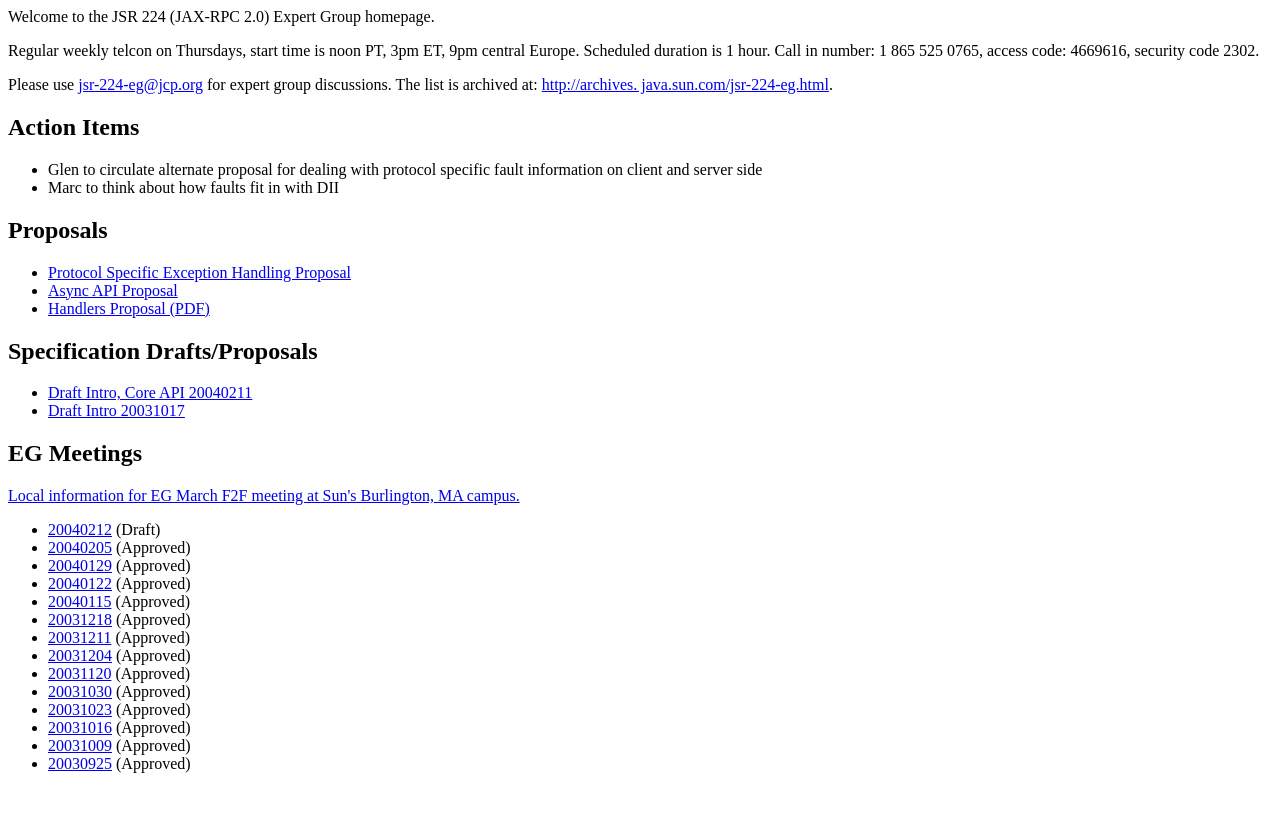
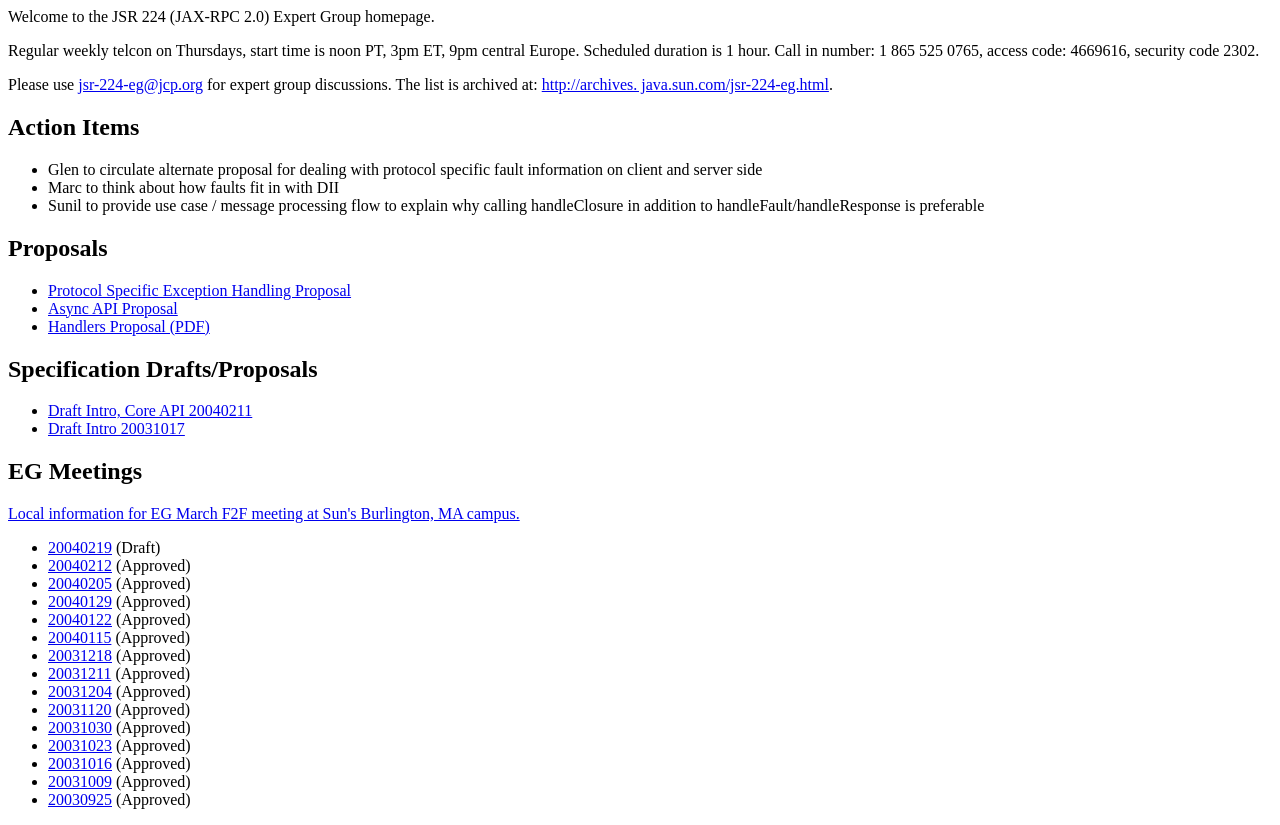
Before and after one commit to javaee/jax-ws-spec, a plain HTML site: page www/index.html in a window 1280 px wide. Before the commit the page ends 800 px from the top, so only its background shows below. Drawn offline with Linux system fonts and the light colour scheme.

Commit message:
Updates following 2/19 telcon

```diff
--- a/www/index.html
+++ b/www/index.html
@@ -17,6 +17,7 @@
     <ul>
         <li>Glen to circulate alternate proposal for dealing with protocol specific fault information on client and server side</li>
         <li>Marc to think about how faults fit in with DII</li>
+        <li>Sunil to provide use case / message processing flow to explain why calling handleClosure in addition to handleFault/handleResponse is preferable</li>
     </ul>
 
     <h2>Proposals</h2>
@@ -34,7 +35,8 @@
     <h2>EG Meetings</h2>
     <p><a href="meetings/SunF2F/index.html">Local information for EG March F2F meeting at Sun's Burlington, MA campus.</a></p>
     <ul>
-        <li><a href="meetings/Minutes20040212.txt">20040212</a> (Draft)</li>
+        <li><a href="meetings/Minutes20040219.txt">20040219</a> (Draft)</li>
+        <li><a href="meetings/Minutes20040212.txt">20040212</a> (Approved)</li>
         <li><a href="meetings/Minutes20040205.txt">20040205</a> (Approved)</li>
         <li><a href="meetings/Minutes20040129.txt">20040129</a> (Approved)</li>
         <li><a href="meetings/Minutes20040122.txt">20040122</a> (Approved)</li>
```
Also changed, not shown: www/meetings/Minutes20040219.txt (added).
